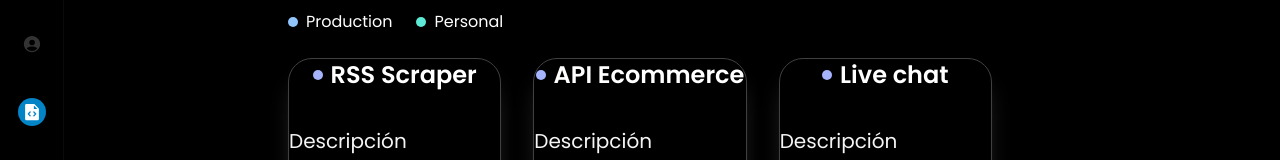
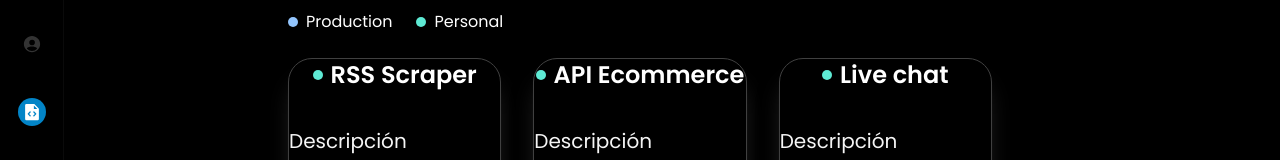
Before and after one commit to alex-arraga/portfolio-2025, a Next.js app: page /projects in a window 1280 px wide. Shown: the part 254-414 px from the top of the page. Built offline with nearby package versions, Linux system fonts and the light colour scheme.

Commit message:
project status fixed

```diff
--- a/src/features/projects/components/ProjectStatus.tsx
+++ b/src/features/projects/components/ProjectStatus.tsx
@@ -4,17 +4,19 @@ interface Props {
 }
 
 export const ProjectStatus = ({ status, withText = false }: Props) => {
+  const circleStatusClass = `w-2.5 h-2.5 rounded-full ${status === 'production' ? 'bg-blue-300' : 'bg-teal-300'}`
+
   return (
     <>
       {withText ? (
         <div className={"flex justify-center items-center gap-2 w-fit"}>
-          <div className={`w-2.5 h-2.5 rounded-full ${status === 'production' ? 'bg-blue-300' : 'bg-teal-300'}`} />
+          <div className={circleStatusClass} />
           <p>
             {status === 'production' ? 'Production' : 'Personal'}
           </p>
         </div>
       ) : (
-        <div className='w-2.5 h-2.5 rounded-full bg-indigo-300' />
+        <div className={circleStatusClass} />
       )}
     </>
   )
```
